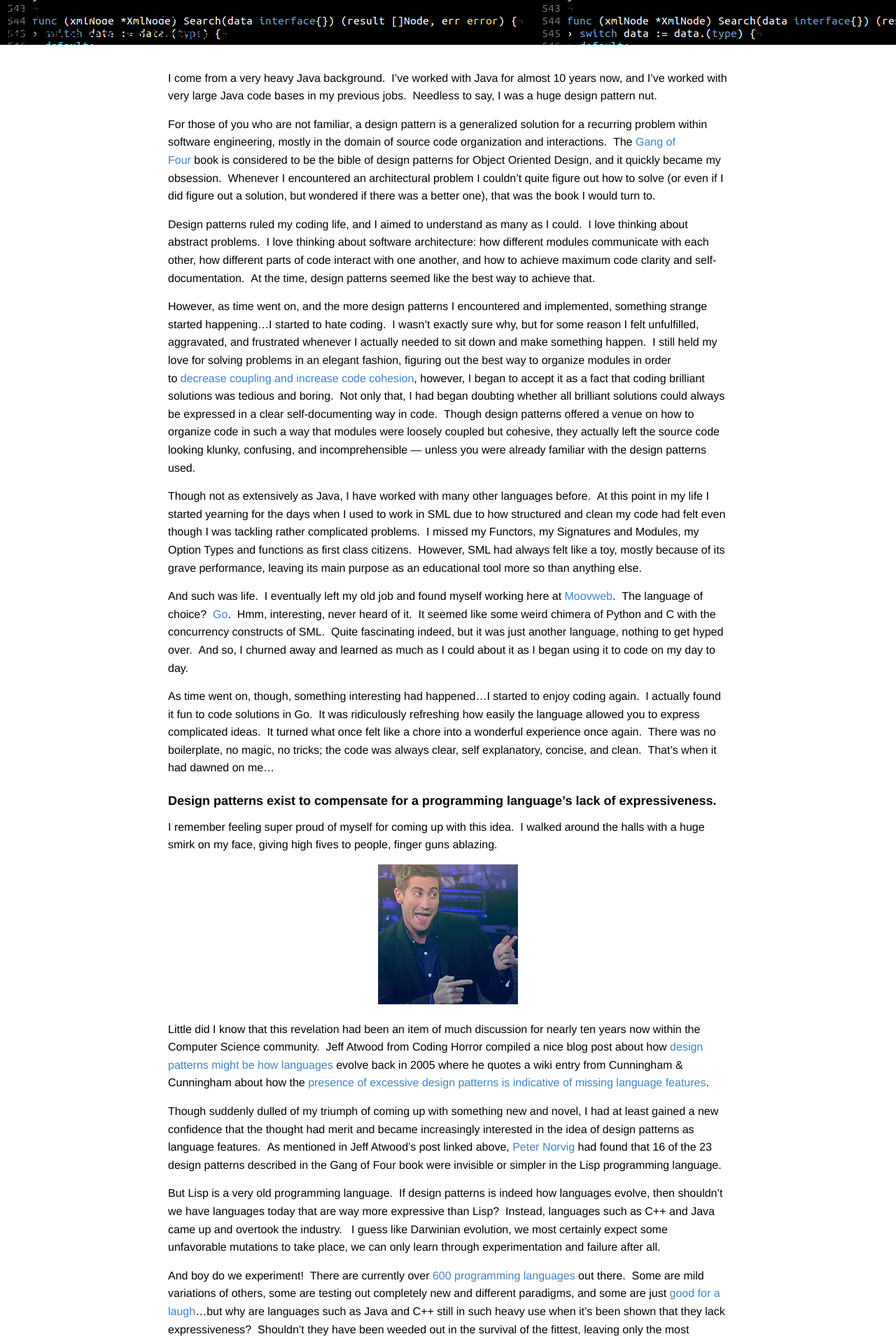
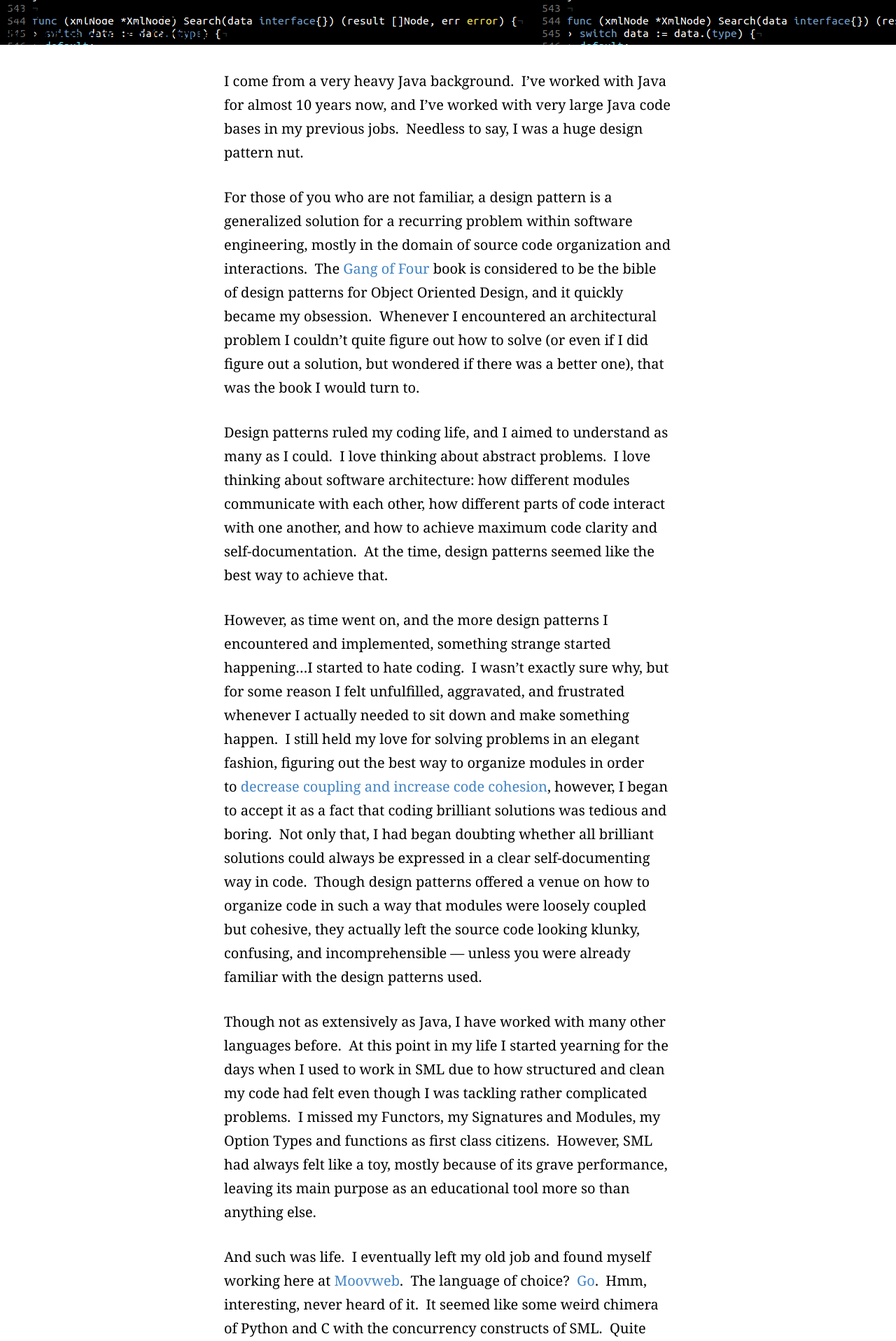
Before and after one commit to mdayaram/mdayaram.github.io, a Jekyll site: the page built from _posts/essays/2013-12-05-survival-of-the-fittest-the-expressiveness-of-computer.md, in a window 1280 px wide. Shown: the top 1916 px of the page at 70% size. Built offline with Jekyll 4.4.1, drawn with Linux system fonts in a browser that asks for light colours; comment, search, counter and statistics services are not loaded.

Commit message:
some updates and cleanups with the styles

```diff
--- a/styles/index.scss
+++ b/styles/index.scss
@@ -1,14 +1,6 @@
 ---
 ---
 @import 'bourbon/bourbon';
-
-.entry-content p {
-  font-family: Helvetica, Arial, san-serif;
-  line-height: 1.7em;
-  padding: 30px 20px 30px 20px;
-  width: 80%;
-  margin: auto;
-}
 
 #contacts {
   text-align: center;
--- a/styles/main.scss
+++ b/styles/main.scss
@@ -76,6 +76,7 @@ footer {
 }
 
 figure {
+  padding: 20px 0 20px 0;
   text-align: center;
 }
 
@@ -84,3 +85,17 @@ figure {
   padding: 0 20px 0 20px;
   vertical-align: top;
 }
+
+
+.entry-content {
+  p, ul, ol, li {
+    line-height: 1.7em;
+    font-family: Georgia, Cambria, "Times New Roman", serif;
+    font-size: 20px;
+    margin: auto;
+    width: 80%;
+  }
+  p {
+    padding: 15px 0 15px 0;
+  }
+}
--- a/styles/post.scss
+++ b/styles/post.scss
@@ -2,41 +2,6 @@
 ---
 @import 'bourbon/bourbon';
 @import '_variables';
-
-header.cover {
-  min-height: 100%;
-  background-size: cover;
-  background-repeat: no-repeat;
-  background-position: 0 0;
-  background-color: black;
-  color: #fff;
-}
-
-header.cover .header-mask {
-  min-height: 100%;
-  width: 100%;
-  background-color: rgba(19,19,18,0.5);
-  position: absolute;
-  bottom: 0px;
-}
-
-header.no-cover {
-  clear: both;
-}
-
-.title {
-  max-width: $max-width;
-  margin-left: auto;
-  margin-right: auto;
-}
-
-header.cover .title {
-  padding-top: 15%;
-}
-
-header.no-cover .title {
-  padding-top: 50px;
-}
 
 header h1 {
   font-family: "Lucida Grande", "Lucida Sans Unicode", "Lucida Sans", Geneva;
@@ -57,22 +22,49 @@ header h2 {
   line-height: 1.5;
 }
 
+.title {
+  max-width: $max-width;
+  margin-left: auto;
+  margin-right: auto;
+}
+
+header.cover {
+  min-height: 100%;
+  background-size: cover;
+  background-repeat: no-repeat;
+  background-position: 0 0;
+  background-color: black;
+  color: #fff;
+
+  .header-mask {
+    min-height: 100%;
+    width: 100%;
+    background-color: rgba(19,19,18,0.5);
+    position: absolute;
+    bottom: 0px;
+  }
+
+  .title {
+    padding-top: 15%;
+  }
+}
+
+header.no-cover {
+  clear: both;
+
+  .title {
+    padding-top: 50px;
+  }
+}
+
+
+
 .entry {
   padding-left: 20px;
   padding-right: 20px;
   width: 80%;
   margin: auto;
 
-  p, ul, ol, li {
-    line-height: 1.7em;
-    font-family: Georgia, Cambria, "Times New Roman", serif;
-    font-size: 20px;
-  }
-
-  p {
-    padding-top: 15px;
-    padding-bottom: 15px;
-  }
 
   h1 {
     font-size: 40px;
@@ -99,7 +91,3 @@ header h2 {
 .date {
   padding: 100px 0 20px 0;
 }
-
-figure {
-  padding: 20px 0 20px 0;
-}
```
